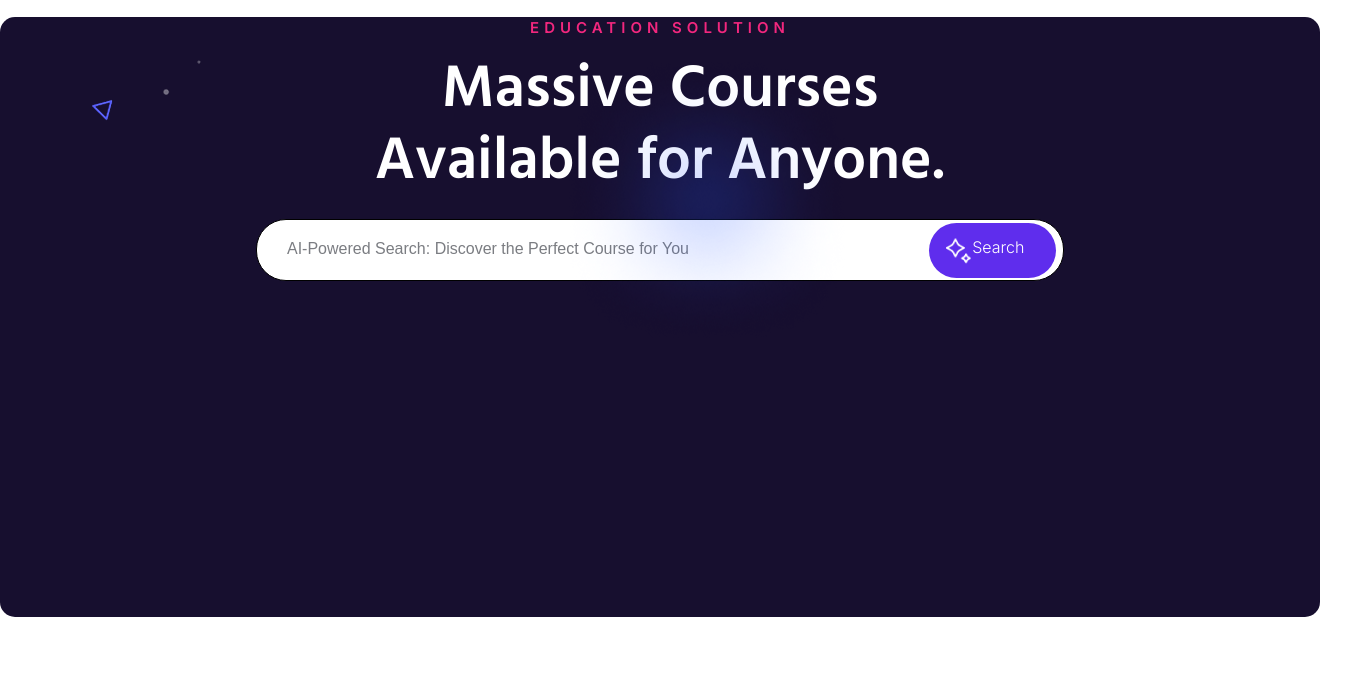
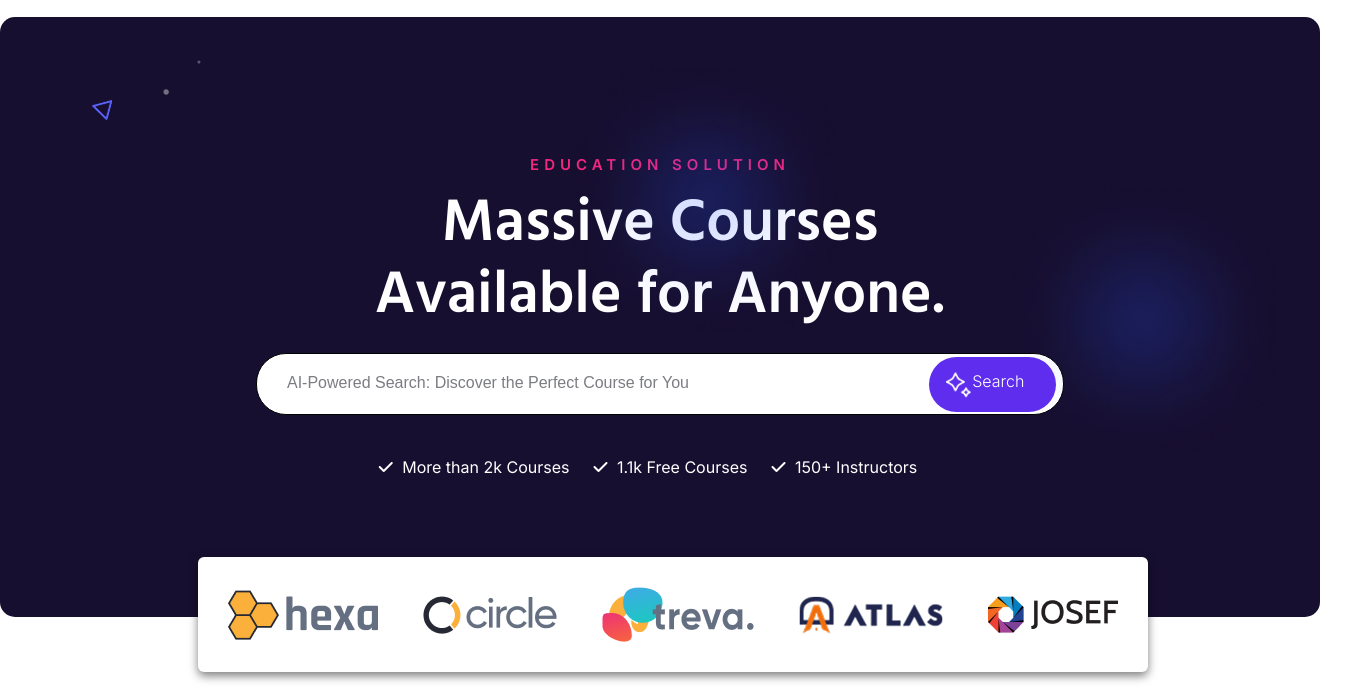
Before and after one commit to rw6sonu/project2-css, a plain HTML site: page project/index.html in a window 1280 px wide. Shown: the part 112-800 px from the top of the page, 1349 px wide, since content can reach past the window. Drawn offline with Linux system fonts and the light colour scheme.

Commit message:
Add files via upload
update

```diff
--- a/project/assets/css/style.css
+++ b/project/assets/css/style.css
@@ -191,7 +191,7 @@ h6 {
 
 .social-detail ul,
 .social-icon ul,
-nav ul {
+nav ul ,.mark ul{
     display: flex;
 }
 
@@ -240,9 +240,10 @@ nav ul li:first-child a i {
     border-radius: 15px;
     margin: 20px auto;
     position: relative;
+    display: flex;
     align-items: center;
     justify-content: center;
-    flex-direction: column;
+    /* flex-direction: column;      */
 }
 
 .icon-img {
@@ -256,7 +257,11 @@ nav ul li:first-child a i {
     left: 42%;
     top: 5%;
 }
-
+.spred2{
+    position: absolute;
+    left:75%;
+    top: 25%;
+}
 .content p {
     color: #F2277E;
     letter-spacing: 5px;
@@ -264,15 +269,17 @@ nav ul li:first-child a i {
     font-size: 15px;
     text-align: center;
     margin-bottom: 15px;
+    line-height: 18px;
 }
 
 .content h1 {
     color: white;
     font-size: 60px;
     font-weight: 600;
-    line-height: 1.2;
+    line-height:72px;
     text-align: center;
     margin-bottom: 20px;
+
 }
 input {
     height: 19px;
@@ -288,6 +295,7 @@ input::placeholder {
 }
 form {
     text-align: center;
+    margin-bottom: 40px;
 }
 .btn {
     position: absolute;
@@ -296,7 +304,7 @@ form {
     border-radius:30px;
     font-size: 18px;
     right: 20%;
-    top:206px;
+    top:56.6%;
 }
 .btn-primary {
     text-align: center;
@@ -324,3 +332,37 @@ form {
     left:13%;
     top:6%;
 }
+.mark ul li a{
+    color:#FFFFFF;
+}
+.mark ul li a i{
+   margin-right:5px;
+}
+.mark ul li a span{
+    margin-right:24px;
+}
+.mark{
+    justify-content: center;
+    display: flex;
+}
+.blog{
+    position: absolute;
+    background-color: white;
+    display: flex;
+    padding:30px;
+    align-items: center;
+    top:90%;
+    left:15%;
+    border-radius: 6px;
+    box-shadow: 0px 4px 10px rgba(0, 0, 0, 0.5);
+}
+.blog-img,.blog-img1,.blog-img2,.blog-img3,.blog-img4{
+    width: 100%;
+    height: 100%;
+    object-fit: cover;
+    margin-right: 45px;
+}
+/* .social-icon ul li:not(:last-child) */
+.blog-img4{
+    margin-right: 0;
+}
--- a/project/index.html
+++ b/project/index.html
@@ -136,7 +136,8 @@
     <main>
         <section class="hero-section">
             <img src="./assets/images/hero section/home page img1.png" alt="icon" class="icon-img">
-            <img src="./assets/images/hero section/spred color 1.png" alt="icon" class="spred1">
+            <img src="./assets/images/hero section/spred color 1.png" alt="spred1" class="spred1">
+            <img src="./assets/images/hero section/spred color 2.png" alt="spred2" class="spred2">
             <div class="container">
                 <div class="row items-center">
                     <div class="col-12">
@@ -154,10 +155,40 @@
                         </a>
                     </label>
                     </form>
+                    <div class="mark">
+                        <ul>
+                            <li>
+                                <a href="#">
+                                    <i class="fa-solid fa-check"></i>
+                                    <span>More than 2k Courses</span>
+                                </a>
+                            </li>
+                            <li>
+                                <a href="#">
+                                    <i class="fa-solid fa-check"></i>
+                                    <span>1.1k Free Courses</span>
+                                </a>
+                            </li>
+                            <li>
+                                <a href="#">
+                                    <i class="fa-solid fa-check"></i>
+                                    <span>150+ Instructors</span>
+                                </a>
+                            </li>
+                        </ul>
+
                     </div>
+                    <div class="blog">
+                        <img src="./assets/images/hexa icon/Group - 1/Group - 1/Vector.png" alt="icon1" class="blog-img">
+                        <img src="./assets/images/circle icon/Group - 2/Group - 2/Vector.png" alt="icon2" class="blog-img1">
+                        <img src="./assets/images/treva icon/Group - 3/Group - 3/Vector.png" alt="icon3" class="blog-img2">
+                        <img src="./assets/images/atlas icon/Group - 4/Group - 4/Vector.png" alt="icon4" class="blog-img3">
+                        <img src="./assets/images/josef/Group - 5/Group - 5/Vector.png" alt="icon5" class="blog-img4">
+                    </div>
+
                 </div>
                 </div>
-
+            </div>
         </section>
     </main>
     <footer></footer>
```
Also changed, not shown: project/assets/images/josef/Group - 5/Group - 5/Container.png (added), project/assets/images/josef/Group - 5/Group - 5/Vector.png (added).
